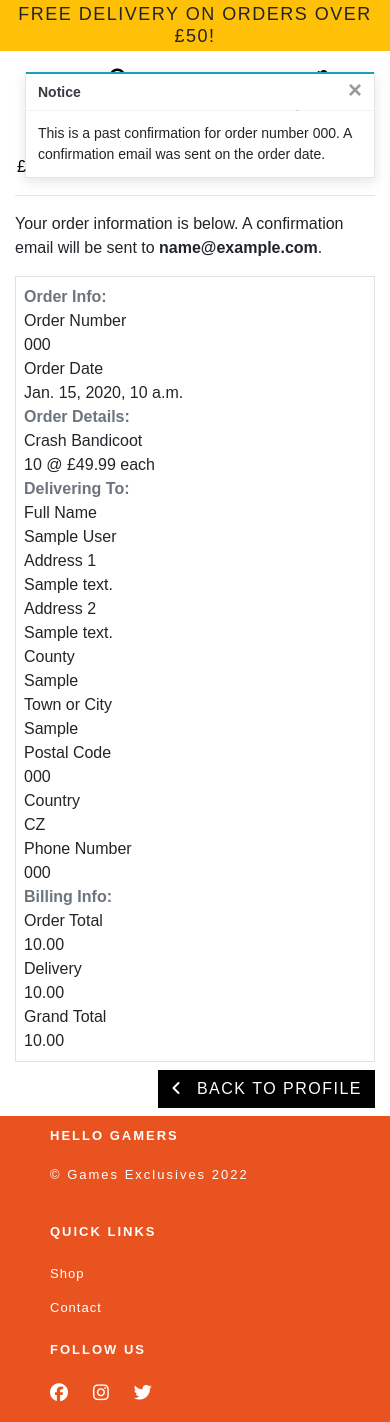
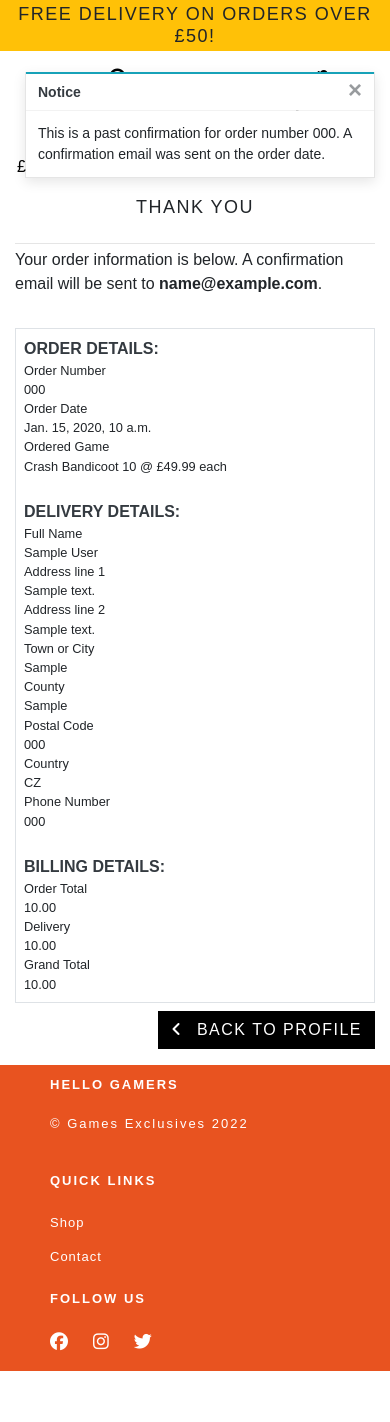
Before and after one commit to AMartins87/games_exclusives, a Django app: page /profile/order_history/000 in a window 390 px wide. After the commit the page ends 1371 px from the top, so only its background shows below. Run offline with Django 3.2, Linux system fonts and the light colour scheme; data comes from the database, SQL or seed files in the repository; tables that the repository leaves empty hold one stand-in row (values such as "Sample post"); parts of the project's set-up code (start-up, migrations or seed data) failed here and were passed over; some libraries are stand-ins or nearby versions; some web fonts are replaced.

Commit message:
Fixed styling on order confirmation page

```diff
--- a/checkout/templates/checkout/checkout_success.html
+++ b/checkout/templates/checkout/checkout_success.html
@@ -15,172 +15,168 @@
 
 {% block content %}
     <div class="overlay"></div>
-    <div class="container">
-        <div class="row">
-            <div class="col">
+    <div class="container mb-2">
+        <div class="row header">
+            <div class="col text-center mt-5 mb-3">
                 <hr>
                 <h2 class="logo-font mb-4">Thank You</h2>
-                <hr>
-                <p class="text-black">Your order information is below. A confirmation email will be sent to <strong>{{ order.email }}</strong>.</p>
+                <hr class="mb-1">
+                <p class="text-black text-left">Your order information is below. A confirmation email will be sent to <strong>{{ order.email }}</strong>.</p>
             </div>
         </div>
 
         <div class="row">
-            <div class="col-12 col-lg-7">
+            <div class="col">
                 <div class="order-confirmation-wrapper p-2 border">
                     <div class="row">
                         <div class="col">
-                            <medium class="text-muted font-weight-bold">Order Info:</medium>
+                            <medium class="text-dark text-uppercase font-weight-bold">Order Details:</medium>
                         </div>
                     </div>
 
                     <div class="row">
-                        <div class="col-12 col-md-4">
+                        <div class="col-12 col-md-4 col-sm-5">
                             <p class="mb-0 text-black">Order Number</p>
                         </div>
-                        <div class="col-12 col-md-8 text-md-right">
+                        <div class="col-12 col-md-8 col-sm-7 text-md-right">
                             <p class="mb-0">{{ order.order_number }}</p>
                         </div>
                     </div>
 
                     <div class="row">
-                        <div class="col-12 col-md-4">
+                        <div class="col-12 col-md-4 col-sm-5">
                             <p class="mb-0 text-black">Order Date</p>
                         </div>
-                        <div class="col-12 col-md-8 text-md-right">
+                        <div class="col-12 col-md-8 col-sm-7 text-md-right">
                             <p class="mb-0">{{ order.date }}</p>
                         </div>
                     </div>
 
+                    {% for item in order.lineitems.all %}
                     <div class="row">
-                        <div class="col">
-                            <medium class="text-muted font-weight-bold">Order Details:</medium>
+                        <div class="col-12 col-md-4 col-sm-5">
+                            <p class="mb-0 text-black">Ordered Game</p>
+                        </div>
+                        <div class="col-12 col-md-8 col-sm-7 text-md-right">
+                            <p class="medium mb-0 text-black">{{ item.game.name }} {{ item.quantity }} @ £{{ item.game.price }} each</p>
                         </div>
                     </div>
-                    {% for item in order.lineitems.all %}
-                    <div class="row">
-                        <div class="col-md-12 text-md-right">
-                            <p class="medium mb-0 text-black">{{ item.game.name }}</p>
-                        </div>
-                        <div class="col-md-12 text-md-right">
-                            <p class="medium mb-0">{{ item.quantity }} @ £{{ item.game.price }} each</p>
-                        </div>
-                    </div>
+                    <br>
                     {% endfor %}
 
                     <div class="row">
                         <div class="col">
-                            <medium class="text-muted font-weight-bold">Delivering To:</medium>
+                            <medium class="text-dark text-uppercase font-weight-bold">Delivery Details:</Details></medium>
                         </div>
                     </div>
 
                     <div class="row">
-                        <div class="col-12 col-md-4">
+                        <div class="col-12 col-md-4 col-sm-6">
                             <p class="mb-0 text-black">Full Name</p>
                         </div>
-                        <div class="col-12 col-md-8 text-md-right">
+                        <div class="col-12 col-md-8 col-sm-6 text-md-right">
                             <p class="mb-0">{{ order.full_name }}</p>
                         </div>
                     </div>
 
                     <div class="row">
-                        <div class="col-12 col-md-4">
-                            <p class="mb-0 text-black">Address 1</p>
+                        <div class="col-12 col-md-4 col-sm-6">
+                            <p class="mb-0 text-black">Address line 1</p>
                         </div>
-                        <div class="col-12 col-md-8 text-md-right">
+                        <div class="col-12 col-md-8 col-sm-6 text-md-right">
                             <p class="mb-0">{{ order.street_address1 }}</p>
                         </div>
                     </div>
 
                     {% if order.street_address2 %}
                     <div class="row">
-                        <div class="col-12 col-md-4">
-                            <p class="mb-0 text-black">Address 2</p>
+                        <div class="col-12 col-md-4 col-sm-6">
+                            <p class="mb-0 text-black">Address line 2</p>
                         </div>
-                        <div class="col-12 col-md-8 text-md-right">
+                        <div class="col-12 col-md-8 col-sm-6 text-md-right">
                             <p class="mb-0">{{ order.street_address1 }}</p>
                         </div>
                     </div>
                     {% endif %}
 
+                    <div class="row">
+                        <div class="col-12 col-md-4 col-sm-6">
+                            <p class="mb-0 text-black">Town or City</p>
+                        </div>
+                        <div class="col-12 col-md-8 col-sm-6 text-md-right">
+                            <p class="mb-0">{{ order.town_or_city }}</p>
+                        </div>
+                    </div>
+
                     {% if order.county %}
                     <div class="row">
-                        <div class="col-12 col-md-4">
+                        <div class="col-12 col-md-4 col-sm-6">
                             <p class="mb-0 text-black">County</p>
                         </div>
-                        <div class="col-12 col-md-8 text-md-right">
+                        <div class="col-12 col-md-8 col-sm-6 text-md-right">
                             <p class="mb-0">{{ order.county }}</p>
                         </div>
                     </div>
                     {% endif %}
 
-                    <div class="row">
-                        <div class="col-12 col-md-4">
-                            <p class="mb-0 text-black">Town or City</p>
-                        </div>
-                        <div class="col-12 col-md-8 text-md-right">
-                            <p class="mb-0">{{ order.town_or_city }}</p>
-                        </div>
-                    </div>
-
                     {% if order.postcode %}
                     <div class="row">
-                        <div class="col-12 col-md-4">
+                        <div class="col-12 col-md-4 col-sm-6">
                             <p class="mb-0 text-black">Postal Code</p>
                         </div>
-                        <div class="col-12 col-md-8 text-md-right">
+                        <div class="col-12 col-md-8 col-sm-6 text-md-right">
                             <p class="mb-0">{{ order.postcode }}</p>
                         </div>
                     </div>
                     {% endif %}
 
                     <div class="row">
-                        <div class="col-12 col-md-4">
+                        <div class="col-12 col-md-4 col-sm-6">
                             <p class="mb-0 text-black">Country</p>
                         </div>
-                        <div class="col-12 col-md-8 text-md-right">
+                        <div class="col-12 col-md-8 col-sm-6 text-md-right">
                             <p class="mb-0">{{ order.country }}</p>
                         </div>
                     </div>
 
                     <div class="row">
-                        <div class="col-12 col-md-4">
+                        <div class="col-12 col-md-4 col-sm-6">
                             <p class="mb-0 text-black">Phone Number</p>
                         </div>
-                        <div class="col-12 col-md-8 text-md-right">
+                        <div class="col-12 col-md-8 col-sm-6 text-md-right">
                             <p class="mb-0">{{ order.phone_number }}</p>
+                        </div>
+                    </div>
+                    <br>
+                    <div class="row">
+                        <div class="col">
+                            <medium class="text-dark text-uppercase font-weight-bold">Billing Details:</medium>
                         </div>
                     </div>
 
                     <div class="row">
-                        <div class="col">
-                            <medium class="text-muted font-weight-bold">Billing Info:</medium>
-                        </div>
-                    </div>
-
-                    <div class="row">
-                        <div class="col-12 col-md-4">
+                        <div class="col-12 col-md-4 col-sm-6">
                             <p class="mb-0 text-black">Order Total</p>
                         </div>
-                        <div class="col-12 col-md-8 text-md-right">
+                        <div class="col-12 col-md-8 col-sm-6 text-md-right">
                             <p class="mb-0">{{ order.order_total }}</p>
                         </div>
                     </div>
 
                     <div class="row">
-                        <div class="col-12 col-md-4">
+                        <div class="col-12 col-md-4 col-sm-6">
                             <p class="mb-0 text-black">Delivery</p>
                         </div>
-                        <div class="col-12 col-md-8 text-md-right">
+                        <div class="col-12 col-md-8 col-sm-6 text-md-right">
                             <p class="mb-0">{{ order.delivery_cost }}</p>
                         </div>
                     </div>
 
                     <div class="row">
-                        <div class="col-12 col-md-4">
+                        <div class="col-12 col-md-4 col-sm-6">
                             <p class="mb-0 text-black">Grand Total</p>
                         </div>
-                        <div class="col-12 col-md-8 text-md-right">
+                        <div class="col-12 col-md-8 col-sm-6 text-md-right">
                             <p class="mb-0">{{ order.grand_total }}</p>
                         </div>
                     </div>
@@ -197,7 +193,7 @@
                         <span class="text-uppercase">Back to Profile</span>
                     </a>
                 {% else %}
-                    <a href="{% url 'games' %}" class="btn btn-black rounded-0 my-2">
+                    <a href="{% url 'games' %}" class="btn btn-black my-2">
                         <span class="icon mr-2">
                             <i class="fa-solid fa-gamepad"></i>
                         </span>
--- a/static/css/base.css
+++ b/static/css/base.css
@@ -389,6 +403,13 @@
     overflow-y: auto;
 }
 
+.order-confirmation-wrapper {
+    width: 100%;
+    height: auto;
+    overflow-x: hidden;
+    overflow-y: auto;
+}
+
 /*...............................................Allauth form formatting */
 
 .allauth-form-inner-content p {
@@ -457,6 +494,77 @@
         padding-top: 165px;
     }
 }
+
+/* Medium screens ≥991px */
+@media (max-width: 991px) {
+
+    .hero-container  {
+        background: url('/media/homepage_background_sc.jpg') no-repeat center center;
+    }
+
+    .header-container {
+        padding-top: 116px;
+    }
+
+    body {
+        height: calc(100vh - 116px);
+    }
+
+    .logo-font {
+        font-size: large;
+        letter-spacing: 1.5px;
+    }
+
+    .dropdown-item {
+        font-size: small;
+    }
+
+    div.card-footer {
+        padding: 40px 10px;
+        font-size: 0.85rem;
+    }
+
+    footer.background {
+        padding: 10px 10px;
+    }
+
+    .btn-dark {
+        width: 50%;
+    }
+
+    .games-card-body {
+        font-size: medium;
+    }
+
+    .lead {
+        font-size: 1.1rem;
+    }
+
+    .copyright span, .links span, .social span {
+        font-size: small;
+        letter-spacing: 2px;
+        padding-bottom: 5px;
+        margin-bottom: 10px;
+    }
+
+    .copyright li p {
+        font-size: small;
+    }
+
+    .links li a {
+        letter-spacing: 1px;
+        font-size: small;
+    }
+
+    .social li a {
+        font-size: large;
+    }
+}
+
+@media (max-width: 767px) {
+    .order-confirmation-wrapper p {
+        font-size: 0.8rem;
+    }
 
 /* pad the top a bit when navbar is collapsed on mobile */
 @media (max-width: 991px) {
--- a/templates/base.html
+++ b/templates/base.html
@@ -49,7 +49,7 @@
                 <h4 class="logo-font my-1">Free delivery on orders over £{{ free_delivery_threshold }}!</h4>
             </div>
         </div>
-        <div class="row bg-white pt-lg-2 d-none d-lg-flex">
+        <div class="row bg-white pt-lg-auto d-none d-lg-flex">
             <div class="col-12 col-lg-4 my-auto py-1 py-lg-0 text-center text-lg-left">
                 <a href="{% url 'home' %}" class="nav-link main-logo-link">
                     <h2 class="logo-font text-black my-0"><strong class="red">Games</strong> Exclusives</h2>
@@ -72,7 +72,7 @@
             </div>
             <!-- Account, favourites, basket -->
             <div class="col-12 col-lg-4 my-auto py-1 py-lg-0">
-                <ul class="list-inline list-unstyled text-center text-lg-right my-0">
+                <ul class="list-inline text-center text-lg-right my-0">
                     <li class="list-inline-item dropdown">
                         <a class="text-black nav-link" href="#" id="user-options" data-bs-toggle="dropdown"
                             aria-haspopup="true" aria-expanded="false">
```
Also changed, not shown: other parts of static/css/base.css (+33 -34 lines), checkout/templates/checkout/checkout.html (+8 -7 lines), profiles/models.py (+1 -11 lines), profiles/templates/profiles/profile.html (+9 -9 lines).
